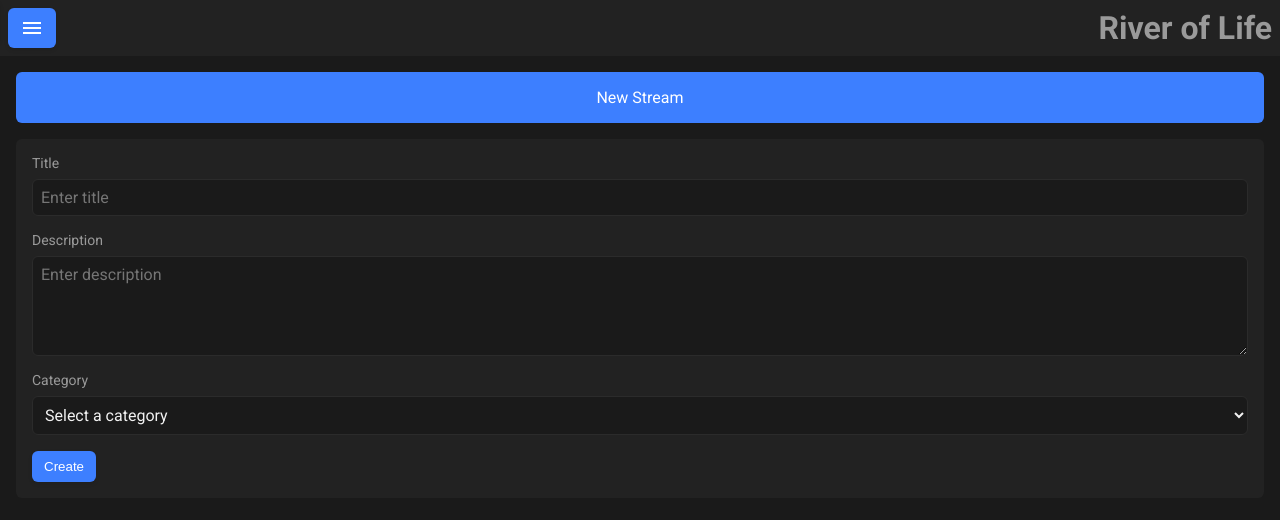
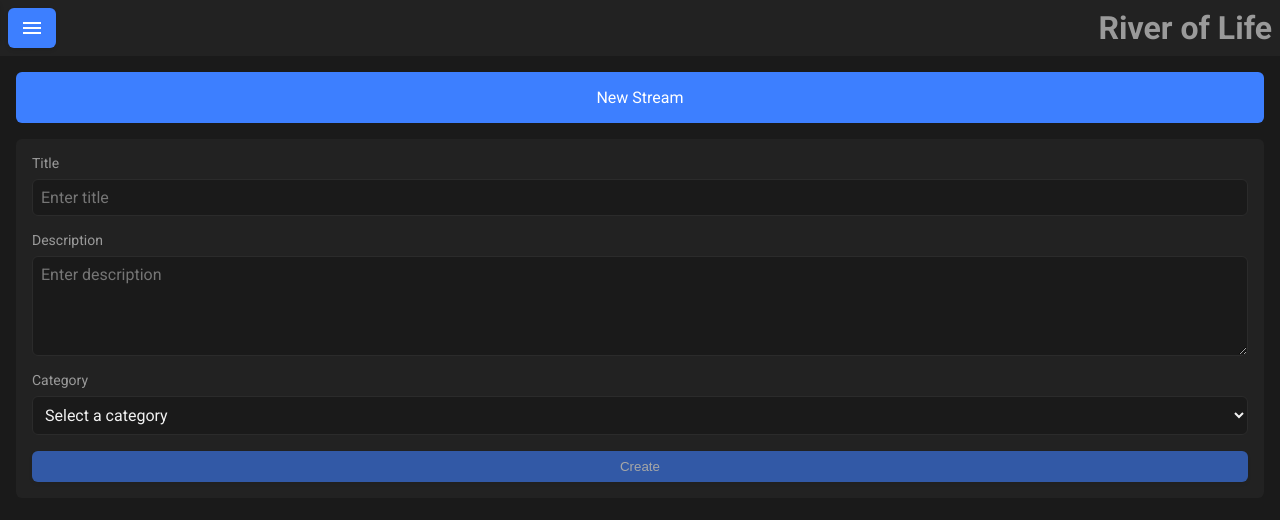
Before and after one commit to ghostwriter7/RiverOfLife, an Angular app: page /new in a window 1280 px wide. Shown: the top 520 px of the page. Built offline with nearby package versions, Linux system fonts and the light colour scheme.

Commit message:
Style improvements applied.

```diff
--- a/src/app/components/menu/menu.component.css
+++ b/src/app/components/menu/menu.component.css
@@ -11,6 +11,7 @@
   position: absolute;
   left: 0;
   top: 0;
+  z-index: 100;
 
   transform: translateX(-100%);
   transition: transform 0.2s ease-in-out;
--- a/src/app/pages/new-stream-page/new-stream/new-stream.component.html
+++ b/src/app/pages/new-stream-page/new-stream/new-stream.component.html
@@ -22,5 +22,5 @@
     </select>
   </div>
 
-  <button class="button accent" type="submit" [disabled]="!formGroup.valid">Create</button>
+  <button class="button accent wide" type="submit" [disabled]="!formGroup.valid">Create</button>
 </form>
--- a/src/app/pages/new-stream-page/new-stream/new-stream.component.ts
+++ b/src/app/pages/new-stream-page/new-stream/new-stream.component.ts
@@ -1,5 +1,5 @@
 import { Component } from '@angular/core';
-import { FormControl, FormGroup, ReactiveFormsModule } from '@angular/forms'
+import { FormControl, FormGroup, ReactiveFormsModule, Validators } from '@angular/forms'
 import { PageHeaderComponent } from '../../../components/page-header/page-header.component'
 
 @Component({
@@ -13,9 +13,9 @@ import { PageHeaderComponent } from '../../../components/page-header/page-header
 })
 export class NewStreamComponent {
   protected readonly formGroup = new FormGroup({
-    title: new FormControl<string | null>(null),
+    title: new FormControl<string | null>(null, Validators.required),
     description: new FormControl<string | null>(null),
-    category: new FormControl<string | null>(null),
+    category: new FormControl<string | null>(null, Validators.required),
   });
 
   protected onSubmit(): void {
--- a/src/styles/button.css
+++ b/src/styles/button.css
@@ -51,4 +51,8 @@
     background: var(--bg-danger);
     color: var(--clr-danger);
   }
+
+  &.wide {
+    width: 100%;
+  }
 }
```
